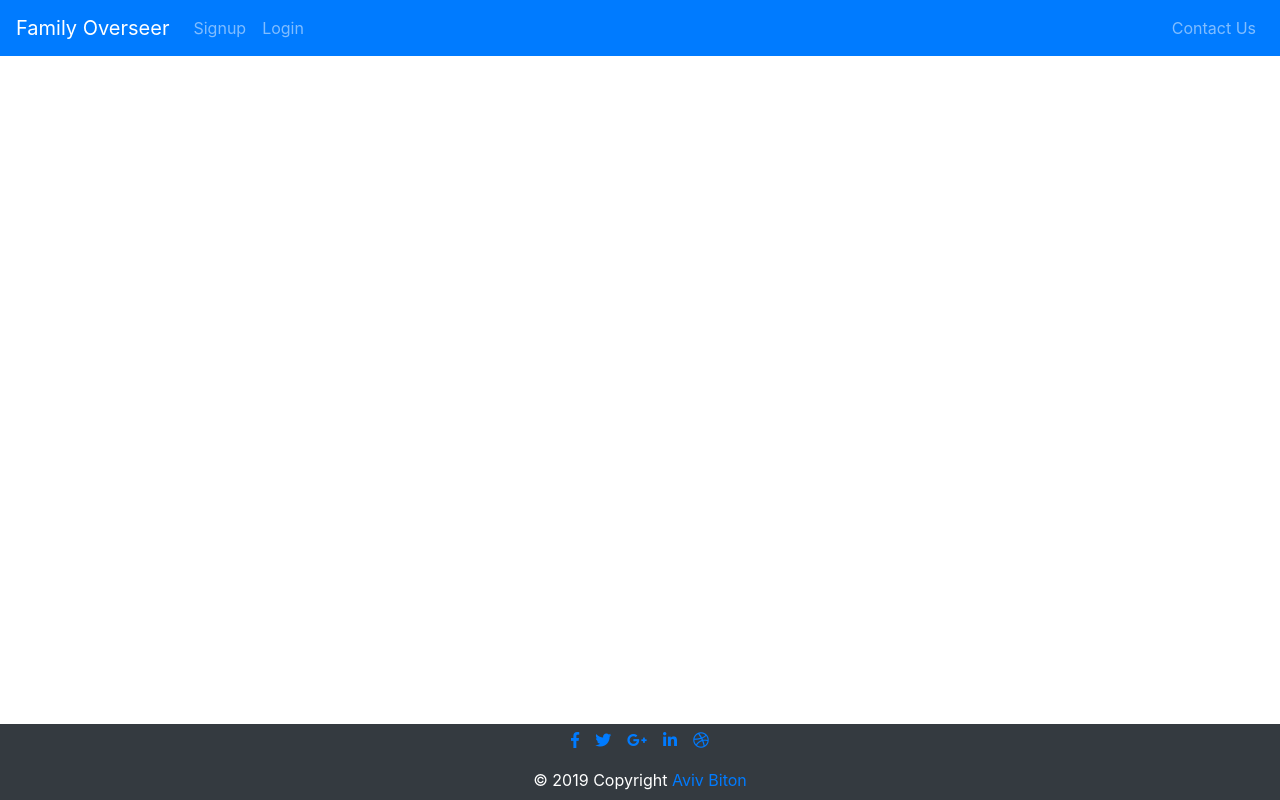
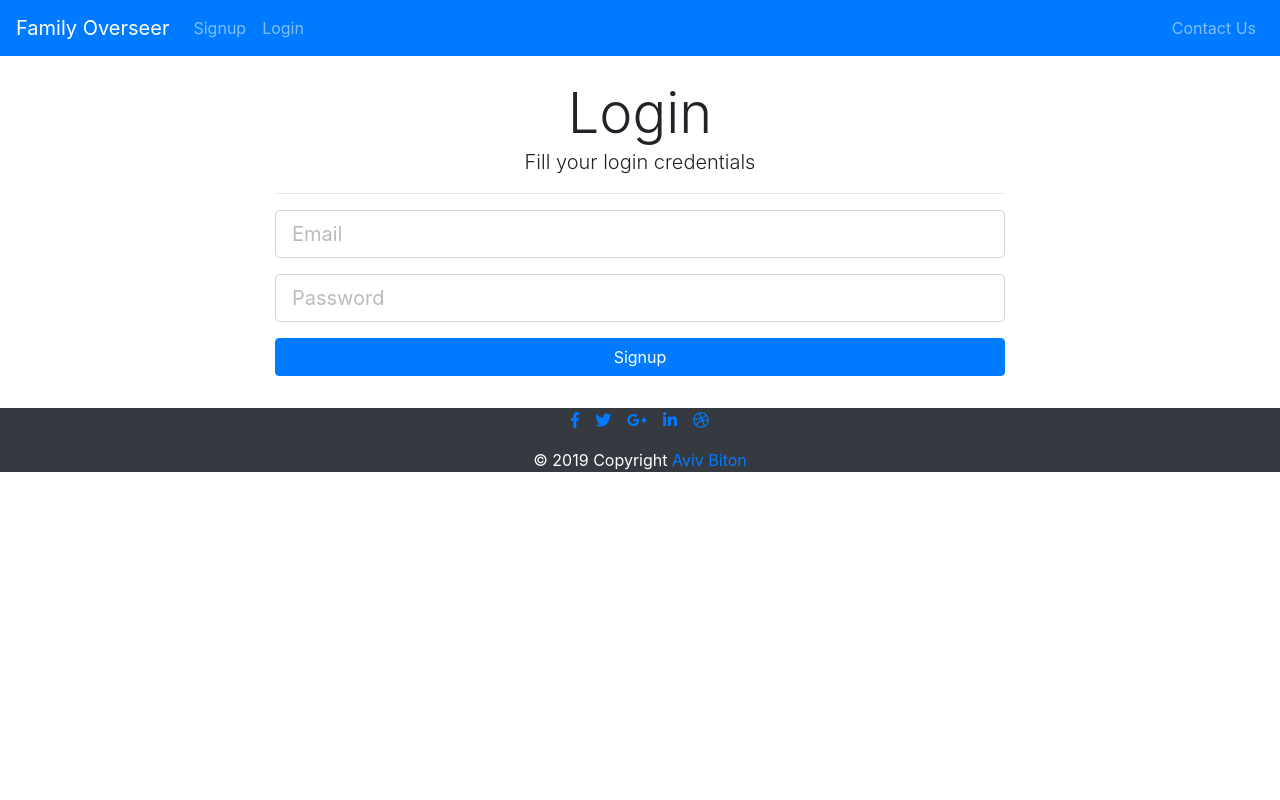
Before and after one commit to avivbiton/FamilyOverseer, a React (Create React App) app in the folder frontend/: page /login in a window 1280 px wide. Built offline with nearby package versions, Linux system fonts and the light colour scheme; no server answers.

Commit message:
login done

```diff
--- a/frontend/package.json
+++ b/frontend/package.json
@@ -5,6 +5,7 @@
   "dependencies": {
     "axios": "^0.18.0",
     "classnames": "^2.2.6",
+    "jwt-decode": "^2.2.0",
     "node-sass": "^4.11.0",
     "react": "^16.7.0",
     "react-dom": "^16.7.0",
--- a/frontend/src/App.js
+++ b/frontend/src/App.js
@@ -2,6 +2,12 @@ import React, { Component } from 'react';
 import { BrowserRouter as Router, Route } from 'react-router-dom';
 import "./App.scss";
 import { Provider } from "react-redux";
+
+import store from "./redux/store";
+import axios from "axios";
+import { authorizeTokenFromStorage } from "./Authorization";
+import { setUser } from './redux/actions/authActions';
+
 
 import Navbar from "./components/Navbar";
 import Footer from "./components/Footer";
@@ -9,9 +15,20 @@ import Landing from "./components/pages/Landing";
 import Register from "./components/pages/Register";
 import Login from "./components/pages/Login";
 
-import store from "./redux/store";
+
+
 
 class App extends Component {
+
+  constructor() {
+    super();
+    authorizeTokenFromStorage();
+    axios.get("/api/users/current")
+      .then(currentUser => {
+        store.dispatch(setUser(currentUser.data));
+      })
+  }
+
   render() {
     return (
       <Provider store={store}>
--- /dev/null
+++ b/frontend/src/Authorization.js
@@ -0,0 +1,44 @@
+import axios from "axios";
+import decode from 'jwt-decode';
+
+
+export const authorizeTokenFromStorage = () => {
+    if (localStorage.getItem("JWT_TOKEN_KEY")) {
+        const token = localStorage.getItem("JWT_TOKEN_KEY");
+        if (hasTokenExpired(token)) {
+            localStorage.removeItem("JWT_TOKEN_KEY");
+        } else {
+            setupAuthorization(token);
+        }
+    }
+}
+
+export const hasTokenExpired = (key) => {
+
+    try {
+        const decodedKey = decode(key);
+        if (decodedKey.exp < Date.now() / 1000) {
+            return true;
+        }
+        return false;
+    } catch{
+
+        return true;
+    }
+}
+
+export const setupAuthorization = (key) => {
+    setDefaultAuth(key);
+    storeKeyInStorage(key);
+}
+
+const setDefaultAuth = (key) => {
+    if (!key) {
+        key = "";
+    }
+    axios.defaults.headers.common['Authorization'] = key;
+}
+
+const storeKeyInStorage = (key) => {
+    localStorage.setItem("JWT_TOKEN_KEY", key);
+}
--- a/frontend/src/components/Footer.js
+++ b/frontend/src/components/Footer.js
@@ -3,8 +3,7 @@ import React, { Component } from 'react'
 class Footer extends Component {
     render() {
         return (
-
-            <footer className="bg-dark text-white mt-3 text-center fixed-bottom">
+            <footer className="bg-dark text-white mt-3 text-center">
 
                 <div className="container">
 
--- a/frontend/src/components/pages/Login.js
+++ b/frontend/src/components/pages/Login.js
@@ -1,13 +1,95 @@
 import React, { Component } from 'react'
+import { connect } from "react-redux";
+import { InputControl, ButtonControl } from "../common/FormControls";
+import { loginUser } from "../../redux/actions/authActions";
 
 class Login extends Component {
+
+
+    constructor() {
+        super();
+        this.state = {
+            email: "",
+            password: "",
+            errors: {},
+            loading: false
+        }
+    }
+    componentWillMount() {
+        if (this.props.auth.isAuthenticated) {
+            this.props.history.push("/");
+        }
+    }
+    onInputChange = e => {
+        this.setState({ [e.target.name]: e.target.value });
+    }
+
+    onSubmit = e => {
+        e.preventDefault();
+
+        const data = {
+            email: this.state.email,
+            password: this.state.password
+        }
+
+        this.setState({ loading: true });
+
+        this.props.loginUser(data, this.props.history);
+    }
+
+    componentWillReceiveProps(nextProps) {
+        if (nextProps.errors) {
+            this.setState({ errors: nextProps.errors, loading: false });
+        }
+    }
+
     render() {
         return (
-            <div>
-
+            <div className="container">
+                <div className="row">
+                    <div className="col-md-8 m-auto">
+                        <div className="display-4 text-center">Login</div>
+                        <div className="lead text-center">Fill your login credentials</div>
+                        <hr />
+                        <form>
+                            <InputControl
+                                type="text"
+                                id="email"
+                                name="email"
+                                value={this.state.email}
+                                onChange={this.onInputChange}
+                                placeholder="Email"
+                                error={this.state.errors.email}
+                            />
+                            <InputControl
+                                type="password"
+                                id="password"
+                                name="password"
+                                value={this.state.password}
+                                onChange={this.onInputChange}
+                                placeholder="Password"
+                                error={this.state.errors.password}
+                            />
+                            <ButtonControl
+                                classes="btn-block"
+                                text={this.state.loading === true ? "Loading..." : "Signup"}
+                                id="register"
+                                name="register"
+                                onClick={this.onSubmit}
+                                disabled={this.state.loading}
+                            />
+                        </form>
+                    </div>
+                </div>
             </div>
         )
     }
 }
 
-export default Login;
+
+const mapStateToProps = state => ({
+    auth: state.auth,
+    errors: state.errors
+});
+
+export default connect(mapStateToProps, { loginUser })(Login);
--- a/frontend/src/components/pages/Register.js
+++ b/frontend/src/components/pages/Register.js
@@ -17,6 +17,12 @@ class Register extends Component {
             errors: {},
             loading: false,
             signupReady: true
+        }
+    }
+
+    componentWillMount() {
+        if (this.props.auth.isAuthenticated) {
+            this.props.history.push("/");
         }
     }
 
--- a/frontend/src/redux/actions/authActions.js
+++ b/frontend/src/redux/actions/authActions.js
@@ -1,10 +1,30 @@
 import axios from "axios";
 import { createError } from "./errorActions";
+import { setupAuthorization } from "../../Authorization";
+import { SET_USER } from "./types";
 
 export const registerUser = (userData, history) => dispatch => {
     axios.post("/api/users/register", userData)
-        .then(user => {
+        .then(res => {
             history.push("/login");
         }).catch(error => dispatch(createError(error.response.data)));
 
 }
+
+export const loginUser = (userData, history) => dispatch => {
+    axios.post("/api/users/login", userData)
+        .then(res => {
+            const token = res.data.token;
+            setupAuthorization(token);
+            axios.get("/api/users/current")
+                .then(currentUser => {
+                    dispatch(setUser(currentUser.data));
+                    history.push("/");
+                })
+        }).catch(error => dispatch(createError(error.response.data)));
+}
+
+export const setUser = (userData) => ({
+    type: SET_USER,
+    payload: userData
+});
--- a/frontend/src/redux/actions/types.js
+++ b/frontend/src/redux/actions/types.js
@@ -1 +1,2 @@
 export const GET_ERRORS = "GET_ERRORS";
+export const SET_USER = "SET_USER";
--- a/frontend/src/redux/reducers/authReducer.js
+++ b/frontend/src/redux/reducers/authReducer.js
@@ -1,9 +1,19 @@
+import { SET_USER } from "../actions/types";
+
 const initState = {
-    user: {}
+    user: {},
+    isAuthenticated: false
 };
 
 export default function (state = initState, action) {
+
     switch (action.type) {
+        case SET_USER:
+            return {
+                ...state,
+                user: action.payload,
+                isAuthenticated: true
+            }
         default:
             return state;
     }
```
Also changed, not shown: frontend/src/redux/actions/errorActions.js (line endings or trailing spaces), 2 other files (tests, documents, lock files or other folders).
